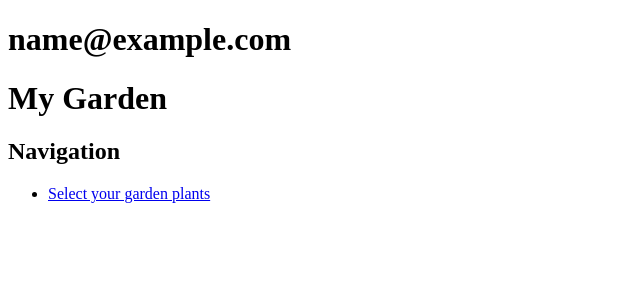
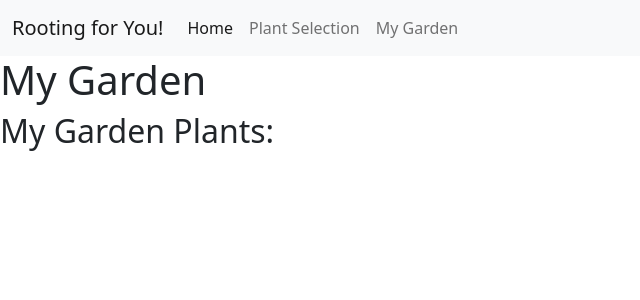
Before and after one commit to mcadena05/Rooting_For_You, a Flask app: page /users/1 in a window 1280 px wide. Shown: the top 300 px of the page, without its empty margins (0-640 px from the left). Run offline with Flask 2, Linux system fonts and the light colour scheme; the visitor is signed in with stand-in values (Sample User, id 1); data comes from the database, SQL or seed files in the repository.

Commit message:
MVP Done

```diff
--- a/server.py
+++ b/server.py
@@ -65,10 +65,10 @@
 
 
 @app.route("/plants/<plant_id>")
-def show_user(plant_id):
+def show_plant(plant_id):
     # """Show details on a plant in garden."""
 
-    plant = crud.get_user_by_id(plant_id)
+    plant = crud.get_plant_by_id(plant_id)
 
     return render_template("plant_info.html", plant=plant)
 
@@ -84,11 +84,11 @@
 
     if not user or user.password != password:
         flash("The email or password you entered was incorrect.")
+        return redirect("/")
     else:
         session["user_email"] = user.email
         flash(f"Welcome back, {user.fname}!")
-
-    return render_template("user_details.html", user=user)
+        return redirect(f"/users/{user.user_id}")
 
 @app.route("/plant_selection", methods=["POST"])
 def create_user_selected_plant_server():
--- a/templates/base.html
+++ b/templates/base.html
@@ -1,5 +1,7 @@
 <!doctype html>
 <html>
+
+
   <head>
     <meta charset="utf-8">
     <meta name="viewport" content="width=device-width">
--- a/templates/index.html
+++ b/templates/index.html
@@ -1,6 +1,42 @@
 <!DOCTYPE html>
 <html lang="en">
-<head>
+  <!doctype html>
+  <html lang="en">
+    <head>
+      <meta charset="utf-8">
+      <meta name="viewport" content="width=device-width, initial-scale=1">
+      <title>Bootstrap demo</title>
+      <link href="https://cdn.jsdelivr.net/npm/bootstrap@5.2.0-beta1/dist/css/bootstrap.min.css" rel="stylesheet" integrity="sha384-0evHe/X+R7YkIZDRvuzKMRqM+OrBnVFBL6DOitfPri4tjfHxaWutUpFmBp4vmVor" crossorigin="anonymous">
+    </head>
+    <body>
+           <script src="https://cdn.jsdelivr.net/npm/bootstrap@5.2.0-beta1/dist/js/bootstrap.bundle.min.js" integrity="sha384-pprn3073KE6tl6bjs2QrFaJGz5/SUsLqktiwsUTF55Jfv3qYSDhgCecCxMW52nD2" crossorigin="anonymous"></script>
+    </body>
+  </html>
+
+
+  <nav class="navbar navbar-expand-lg bg-light">
+    <div class="container-fluid">
+      <a class="navbar-brand" href="#">Rooting for You!</a>
+      <button class="navbar-toggler" type="button" data-bs-toggle="collapse" data-bs-target="#navbarNav" aria-controls="navbarNav" aria-expanded="false" aria-label="Toggle navigation">
+        <span class="navbar-toggler-icon"></span>
+      </button>
+      <div class="collapse navbar-collapse" id="navbarNav">
+        <ul class="navbar-nav">
+          <li class="nav-item">
+            <a class="nav-link active" aria-current="page" href="/">Home</a>
+          </li>
+          <li class="nav-item">
+            <a class="nav-link" href="/plants">Plant Selection</a>
+          </li>
+          <li class="nav-item">
+            <a class="nav-link" href="/users">My Garden</a>
+          </li>
+
+        </ul>
+      </div>
+    </div>
+  </nav>
+<!-- <head>
         <title>Growing Zone Finder</title>
         <link rel="stylesheet" href="'styles.css">
 </head>
@@ -19,4 +55,4 @@
 
     <script src='app.js'> </script>
 </body>
-</html>
+</html> -->
--- a/templates/user_details.html
+++ b/templates/user_details.html
@@ -1,20 +1,22 @@
-{% extends 'base.html' %}
+{% extends 'base.html'%}
+
+{% include "index.html" %}
+
 
 {% block title %}{{ user.fname }}'s Page{% endblock %}
 
 {% block body %}
-<h1>{{ user.email }}</h1>
 <h1>My Garden</h1>
 
-<h2>Navigation</h2>
-  <ul>
+<h2>My Garden Plants:</h2>
+  <!-- <ul>
     <li><a href="/plants">Select your garden plants</a></li>
-      </ul>
+      </ul> -->
 
 <ul>
     {% for user_selected_plant in user.selected_plants %}
         <li>
-            <a href="//plants/<plant_id>">{{ user_selected_plant.plant.name }}</a>
+            <a href="/plants/ {{ user_selected_plant.plant.plant_id }}">{{ user_selected_plant.plant.name }}</a>
 
         </li>
     {% endfor %}
```
Also changed, not shown: seed_database.py (+8 -1 lines), templates/plant_info.html (+33 -17 lines).
